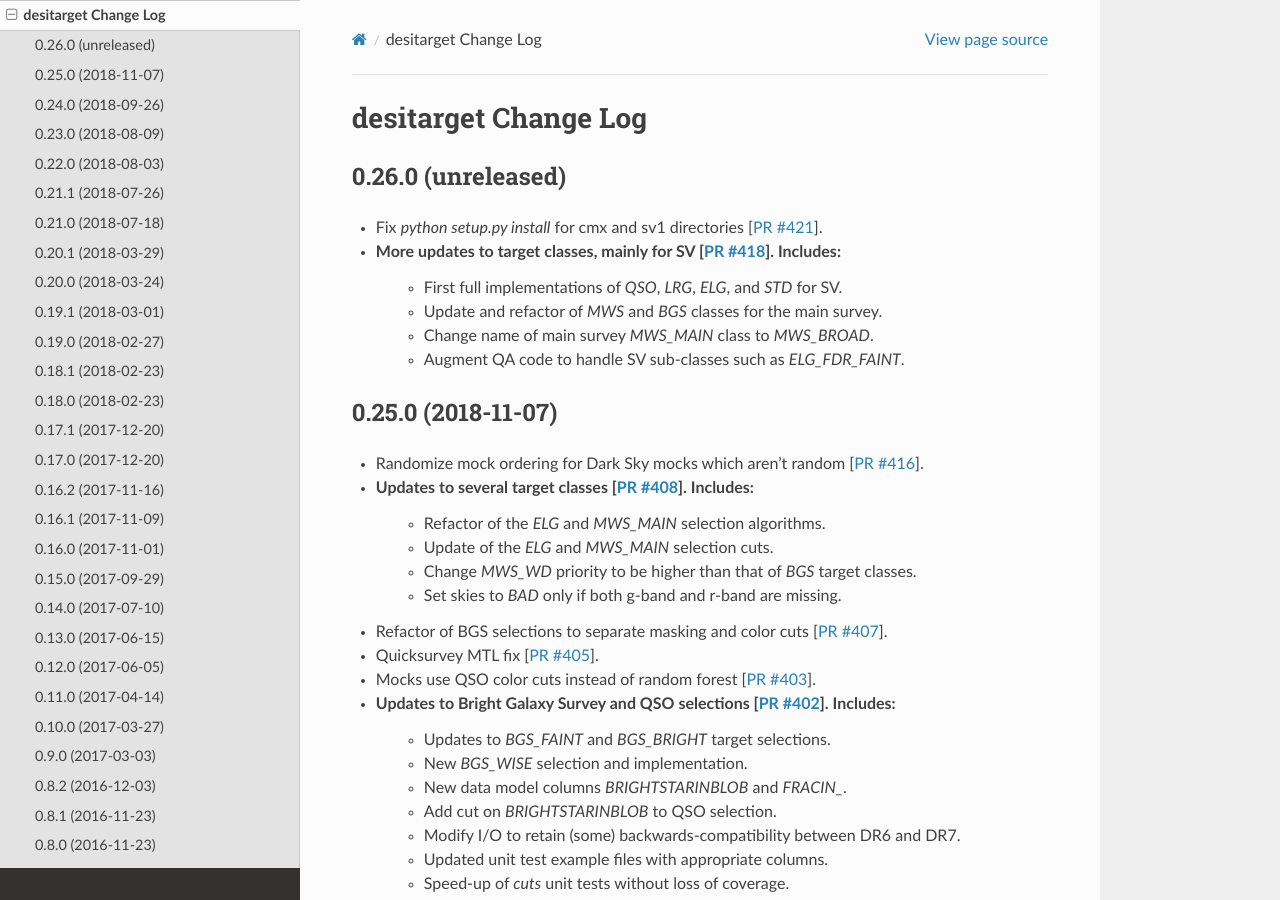
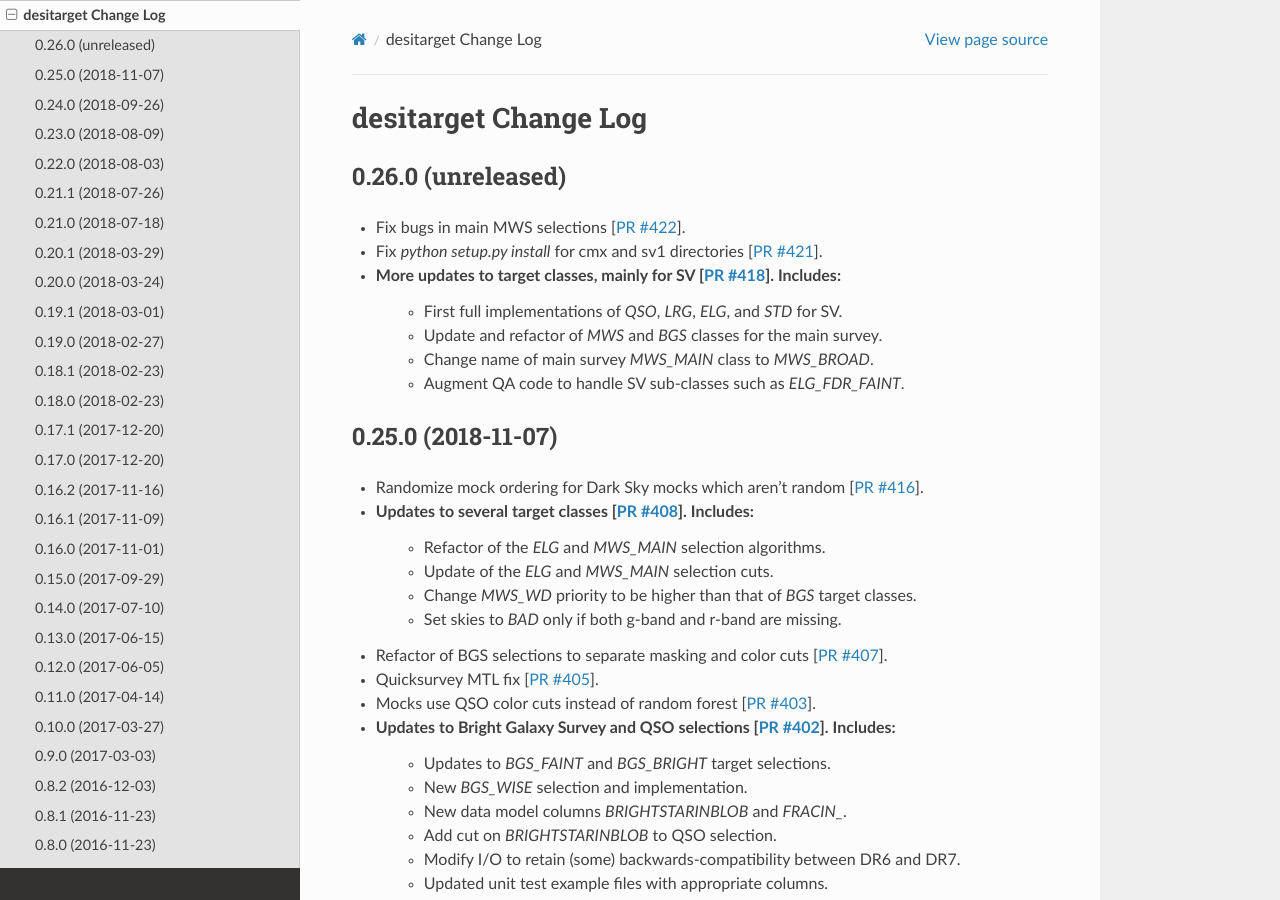
Before and after one commit to desihub/desitarget, a Sphinx documentation site: the page built from doc/changes.rst, in a window 1280 px wide and 900 px high. Built offline with Sphinx 7.4.7 and the Read the Docs theme 2.0.0, drawn with Linux system fonts in a browser that asks for light colours.

Commit message:
update changes docs

```diff
--- a/doc/changes.rst
+++ b/doc/changes.rst
@@ -5,6 +5,7 @@ desitarget Change Log
 0.26.0 (unreleased)
 -------------------
 
+* Fix bugs in main MWS selections [`PR #422`_].
 * Fix `python setup.py install` for cmx and sv1 directories [`PR #421`_].
 * More updates to target classes, mainly for SV [`PR #418`_]. Includes:
     * First full implementations of `QSO`, `LRG`, `ELG`, and `STD` for SV.
@@ -14,6 +15,7 @@ desitarget Change Log
 
 .. _`PR #418`: https://github.com/desihub/desitarget/pull/418
 .. _`PR #421`: https://github.com/desihub/desitarget/pull/421
+.. _`PR #422`: https://github.com/desihub/desitarget/pull/422
 
 0.25.0 (2018-11-07)
 -------------------
```
